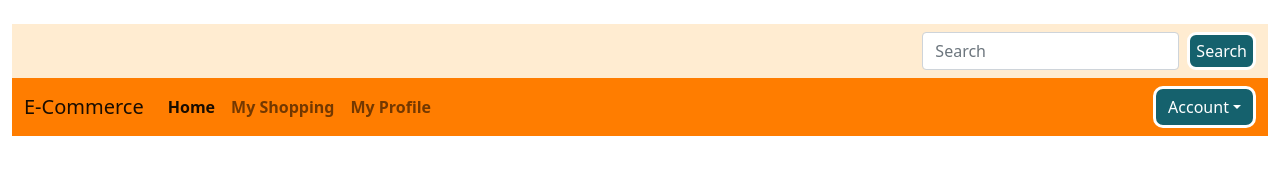
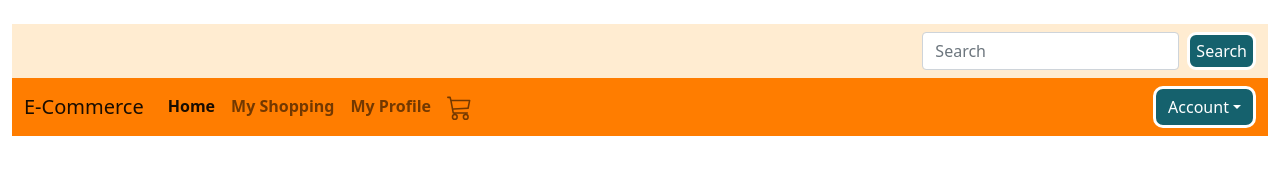
Before and after one commit to amacazzaga/Ecommerce, a React (Create React App) app in the folder frontend/: page /myaccount in a window 1280 px wide. Shown: the top 178 px of the page. Built offline with nearby package versions, Linux system fonts and the light colour scheme.

Commit message:
cart on navbarlogged

```diff
--- a/frontend/src/App.css
+++ b/frontend/src/App.css
@@ -10,6 +10,10 @@
 .navbardowncoloradmboard{
     background-color: #a8dadc
 }
+a:-webkit-any-link {
+    text-decoration: none;
+    color: inherit;
+  }
 .account-btn{
     border: solid;
     border-radius: 10px;
--- a/frontend/src/components/NavbarLogged.js
+++ b/frontend/src/components/NavbarLogged.js
@@ -45,14 +45,30 @@ const NavbarLogged = () => {
                   Home
                 </a>
               </li>
+              <Link to="/myaccount">
+                <li class="nav-item">
+                  <a class="nav-link" href="/">
+                    My Shopping
+                  </a>
+                </li>
+              </Link>
               <li class="nav-item">
                 <a class="nav-link" href="/">
-                  My Shopping
+                  My Profile
                 </a>
               </li>
               <li class="nav-item">
                 <a class="nav-link" href="/">
-                  My Profile
+                  <svg
+                    xmlns="http://www.w3.org/2000/svg"
+                    width="25"
+                    height="25"
+                    fill="currentColor"
+                    class="bi bi-cart3"
+                    viewBox="0 0 16 16"
+                  >
+                    <path d="M0 1.5A.5.5 0 0 1 .5 1H2a.5.5 0 0 1 .485.379L2.89 3H14.5a.5.5 0 0 1 .49.598l-1 5a.5.5 0 0 1-.465.401l-9.397.472L4.415 11H13a.5.5 0 0 1 0 1H4a.5.5 0 0 1-.491-.408L2.01 3.607 1.61 2H.5a.5.5 0 0 1-.5-.5zM3.102 4l.84 4.479 9.144-.459L13.89 4H3.102zM5 12a2 2 0 1 0 0 4 2 2 0 0 0 0-4zm7 0a2 2 0 1 0 0 4 2 2 0 0 0 0-4zm-7 1a1 1 0 1 1 0 2 1 1 0 0 1 0-2zm7 0a1 1 0 1 1 0 2 1 1 0 0 1 0-2z" />
+                  </svg>
                 </a>
               </li>
             </ul>
```
